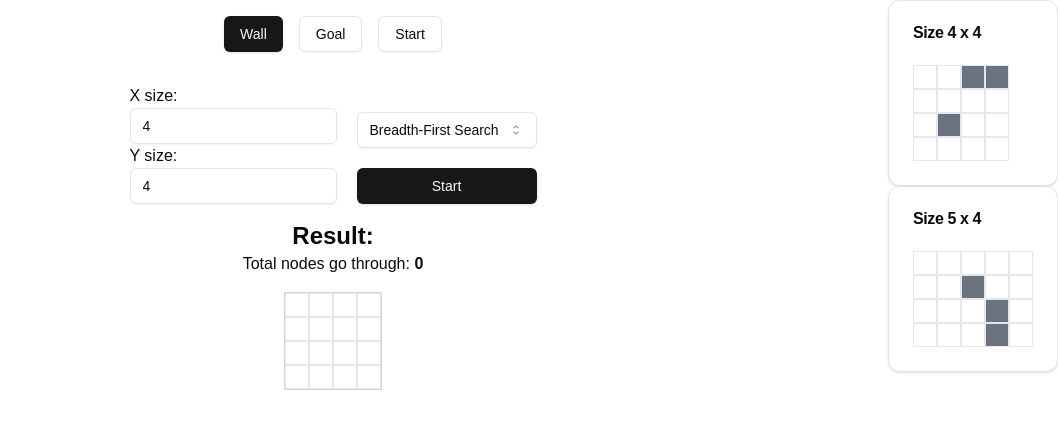
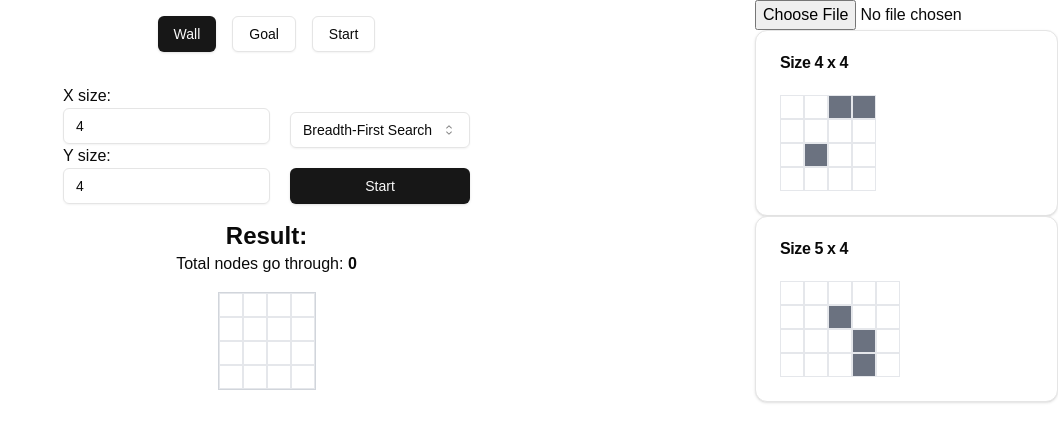
Before and after one commit to katiue/algorithms_visualizer_website, a Next.js app: page / in a window 1280 px wide. Shown: the top 442 px of the page, without its empty margins (222-1280 px from the left). Built offline with nearby package versions, Linux system fonts and the light colour scheme.

Commit message:
cho Huy Quang

```diff
--- a/app/page.tsx
+++ b/app/page.tsx
@@ -6,6 +6,7 @@ import api from "@/components/api"
 import ResultBar from '@/components/result_bar'
 import ToolsBar from '@/components/toolsBar'
 import PredefinedMap from '@/components/predefinedMaps'
+import GridUploader from '@/components/uploadFile'
 
 type CellType = 'empty' | 'wall' | 'start' | 'goal' | 'traversed' | 'path'
 
@@ -340,7 +341,18 @@ export default function PathFinder() {
           )}
         </div>
       </div>
-      <PredefinedMap onMapClick={onMapClick} />
+      <div>
+      <GridUploader
+        setGrid={setGrid}
+        setRows={setSizeY}
+        setColumns={setSizeX}
+        setGoalCell={setGoalCell}
+        setStartCell={setStartCell}
+      />
+      <PredefinedMap
+        onMapClick={onMapClick}
+        />
+        </div>
     </div>
   )
 }
--- /dev/null
+++ b/components/uploadFile.tsx
@@ -0,0 +1,106 @@
+import { useState } from 'react';
+
+interface Cell {
+  type: 'empty' | 'start' | 'goal' | 'wall';
+  x: number;
+  y: number;
+}
+
+interface GridUploaderProps {
+  setGrid: (grid: Cell[][]) => void;
+  setRows: (rows: number) => void;
+  setColumns: (columns: number) => void;
+  setGoalCell: (goalCell: Cell[]) => void;
+  setStartCell: (startCell: Cell) => void;
+}
+
+export default function GridUploader({ setGrid, setRows, setColumns, setGoalCell, setStartCell }: GridUploaderProps) {
+
+  const handleFileUpload = (event: React.ChangeEvent<HTMLInputElement>) => {
+    console.log("got here")
+    const file = event.target.files?.[0];
+    if (file) {
+      const reader = new FileReader();
+      reader.onload = (e) => {
+        const text = e.target?.result as string;
+        parseFileContent(text);
+      };
+      reader.readAsText(file);
+    }
+  };
+
+  const parseFileContent = (content: string) => {
+    const lines = content.split('\n').map(line => line.trim());
+
+    // Parse dimensions
+    const [gridRows, gridCols] = lines[0].replace('[', '').replace(']', '').split(',').map(Number);
+    setRows(gridRows);
+    setColumns(gridCols);
+
+    // Parse start position
+    const [startX, startY] = lines[1].replace('(', '').replace(')', '').split(',').map(Number);
+
+    // Parse goal positions
+    const goals = lines[2].split('|').map(goal => {
+      const [goalX, goalY] = goal.replace('(', '').replace(')', '').split(',').map(Number);
+      return { x: goalX, y: goalY };
+    });
+
+    // Parse walls
+    const walls = lines.slice(3).map(line => {
+      const [x, y, width, height] = line.replace('(', '').replace(')', '').split(',').map(Number);
+      return { x, y, width, height };
+    });
+
+    generateGrid(gridRows, gridCols, { startX, startY }, goals, walls);
+  };
+  const generateGrid = (rows: number, cols: number, start: { startX: number, startY: number }, goals: { x: number, y: number }[], walls: { x: number, y: number, width: number, height: number }[]) => {
+    // Initialize the grid
+    setGoalCell(goals.map(goal => ({ type: 'goal', ...goal })));
+    setStartCell({ type: 'start', x: start.startX, y: start.startY });
+    const newGrid: Cell[][] = Array.from({ length: rows }, (_, y) =>
+      Array.from({ length: cols }, (_, x) => ({ type: 'empty', x, y }))
+    );
+
+    // Helper function to check if a cell is within grid bounds
+    const isInBounds = (x: number, y: number) => x >= 0 && x < cols && y >= 0 && y < rows;
+
+    // Set start position if within bounds
+    if (isInBounds(start.startX, start.startY)) {
+      newGrid[start.startY][start.startX].type = 'start'; // Correct order of accessing the grid
+    } else {
+      console.error(`Start position (${start.startX}, ${start.startY}) is out of bounds.`);
+    }
+
+    // Set goal positions if within bounds
+    goals.forEach(goal => {
+      if (isInBounds(goal.x, goal.y)) {
+        newGrid[goal.y][goal.x].type = 'goal'; // Correct order of accessing the grid
+      } else {
+        console.error(`Goal position (${goal.x}, ${goal.y}) is out of bounds.`);
+      }
+    });
+
+    // Set walls if within bounds
+    walls.forEach(wall => {
+      for (let i = wall.x; i < wall.x + wall.width; i++) {
+        for (let j = wall.y; j < wall.y + wall.height; j++) {
+          if (isInBounds(i, j)) {
+            newGrid[j][i].type = 'wall'; // Correct order of accessing the grid
+          } else {
+            console.error(`Wall at (${i}, ${j}) is out of bounds.`);
+          }
+        }
+      }
+    });
+
+    setGrid(newGrid); // Update the grid state
+  };
+
+
+  return (
+    <div>
+      <input type="file" accept=".txt" onChange={handleFileUpload} />
+    </div>
+  );
+}
```
